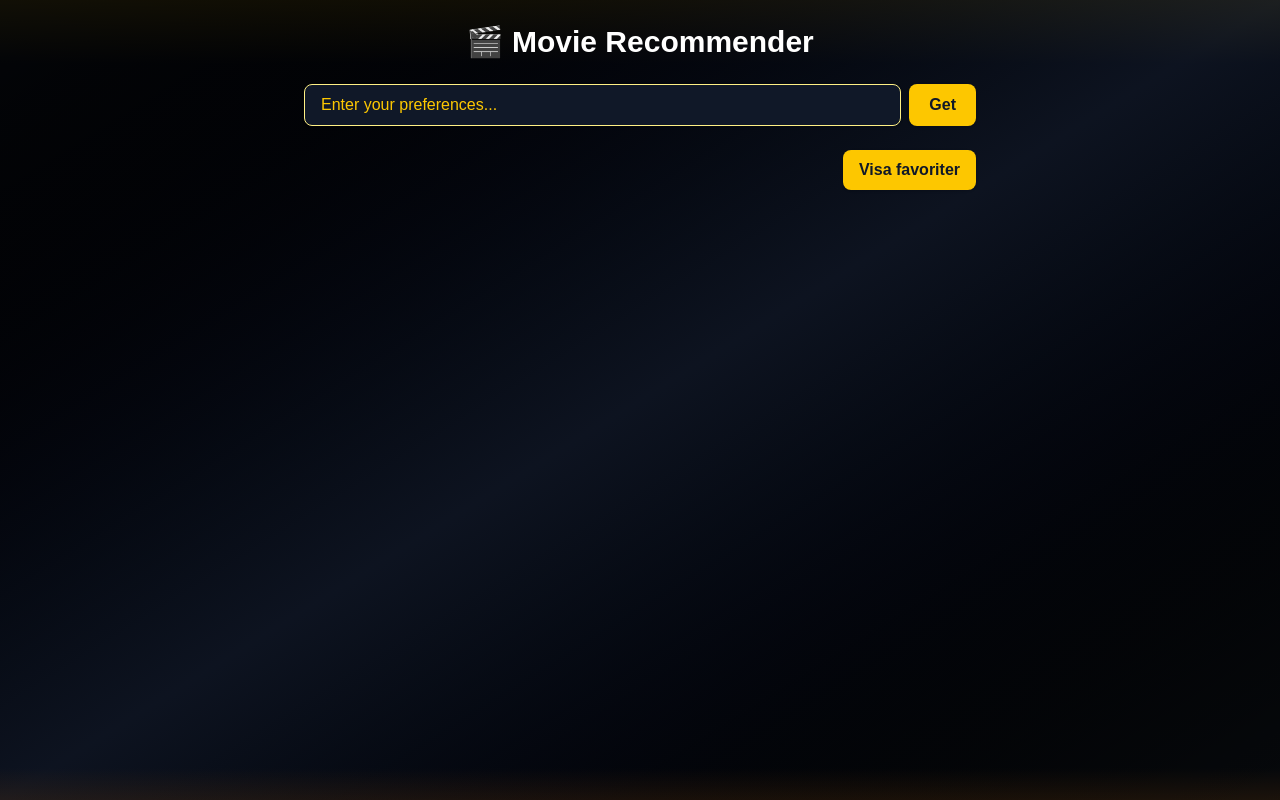
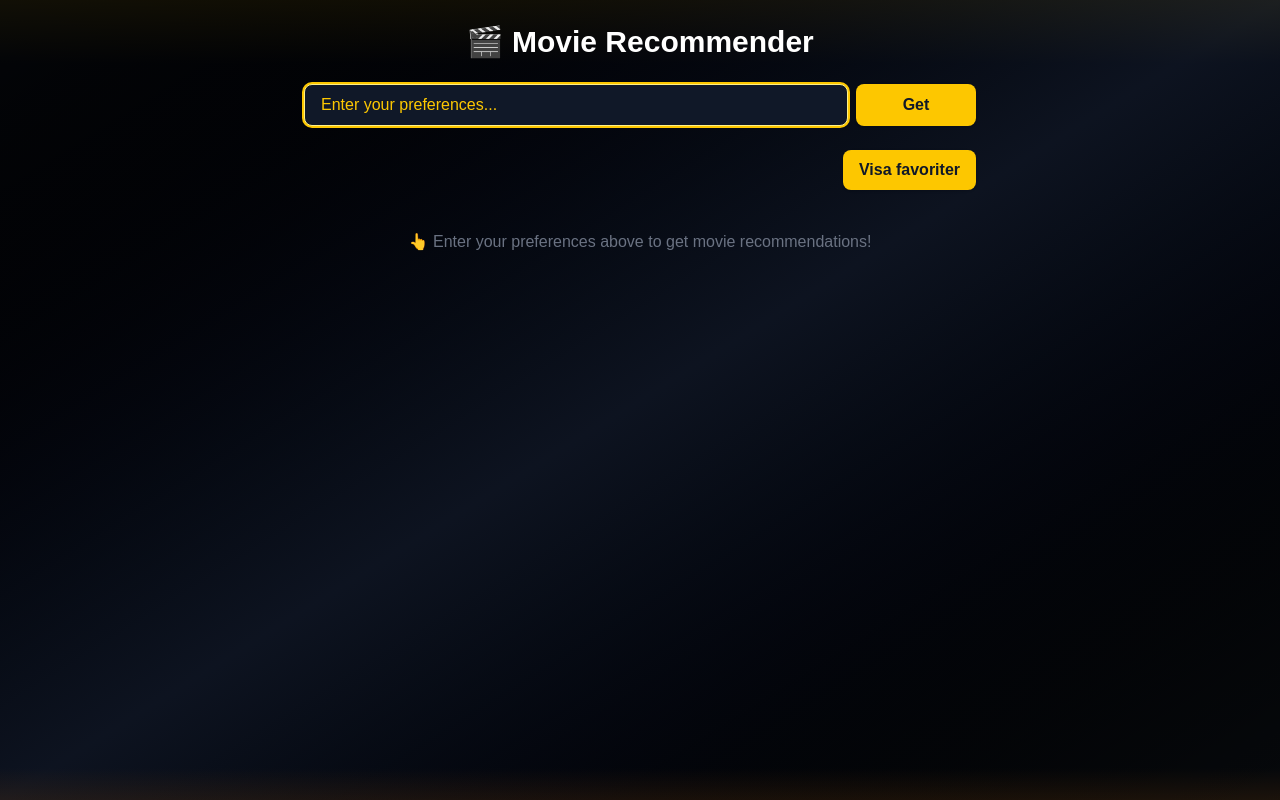
Before and after one commit to Dantilldev/ai-movie-recommender, a Next.js app: page / in a window 1280 px wide. Built offline with nearby package versions, Linux system fonts and the light colour scheme.

Commit message:
Added State/UX

```diff
--- a/app/page.tsx
+++ b/app/page.tsx
@@ -12,6 +12,8 @@ export default function Home() {
   const [finalPick, setFinalPick] = useState<Movie | null>(null);
   const [loading, setLoading] = useState(false);
   const router = useRouter();
+  const [error, setError] = useState<string | null>(null);
+
 
   const handleGenerate = async () => {
     setLoading(true);
@@ -19,15 +21,16 @@ export default function Home() {
     setFinalPick(null);
 
     try {
+      setError(null);
       const response = await fetchMovieRec(prompt);
 
       if (!response.response) {
-        alert(response.error || "Något gick fel med API:et");
+        setError(response.error || "❌ Något gick fel med API:et");
         return;
       }
 
       if (!response.parsedOutPut) {
-        alert("Ingen data mottogs");
+        setError("❌ Ingen data mottogs");
         return;
       }
 
@@ -35,7 +38,7 @@ export default function Home() {
       setFinalPick(response.parsedOutPut.final_recommendation);
       setPrompt("");
     } catch (err) {
-      alert("Något gick fel. Försök igen.");
+      setError("❌ Något gick fel. Försök igen.");
     } finally {
       setLoading(false);
     }
@@ -57,17 +60,22 @@ export default function Home() {
         {/* Input + Button */}
         <div className="flex gap-2 mb-6">
           <input
+            autoFocus // User flow: Automatically focus the input field on page load
             type="text"
             value={prompt}
             onChange={(e) => setPrompt(e.target.value)}
             placeholder="Enter your preferences..."
+            disabled={loading}
             className="border rounded-lg px-4 py-2 w-full shadow-sm focus:outline-none focus:ring-2 focus:ring-yellow-400 bg-gray-900 text-yellow-200 placeholder-yellow-400"
           />
           <button
             onClick={handleGenerate}
             disabled={loading}
-            className="bg-yellow-400 text-gray-900 px-5 py-2 rounded-lg shadow-sm hover:bg-yellow-500 disabled:opacity-50 font-bold"
+            className="flex items-center justify-center gap-2 bg-yellow-400 text-gray-900 px-5 py-2 rounded-lg shadow-sm hover:bg-yellow-500 disabled:opacity-50 font-bold min-w-[120px]"
           >
+            {loading && (
+              <span className="w-4 h-4 border-2 border-gray-900 border-t-transparent rounded-full animate-spin"></span> //Loading spinner
+            )}
             {loading ? "Generating..." : "Get"}
           </button>
         </div>
@@ -82,6 +90,24 @@ export default function Home() {
           </button>
         </div>
 
+        {error && (
+          <div className="mb-6 p-3 rounded bg-red-100 text-red-700 border border-red-300 flex justify-between items-center">
+            <span>{error}</span>
+            <button
+              onClick={handleGenerate}
+              className="ml-4 text-sm text-red-800 underline"
+            >
+            {/* User Flow */}
+              Försök igen
+            </button>
+          </div>
+        )}
+        {/* Ready state (when nothing yet) */}
+        {!loading && !error && movies.length === 0 && !finalPick && (
+          <p className="text-center text-gray-500 mt-10">
+            👆 Enter your preferences above to get movie recommendations!
+          </p>
+)}
         {/* Recommendations */}
         {movies.length > 0 && (
           <div className="mb-8">
```
